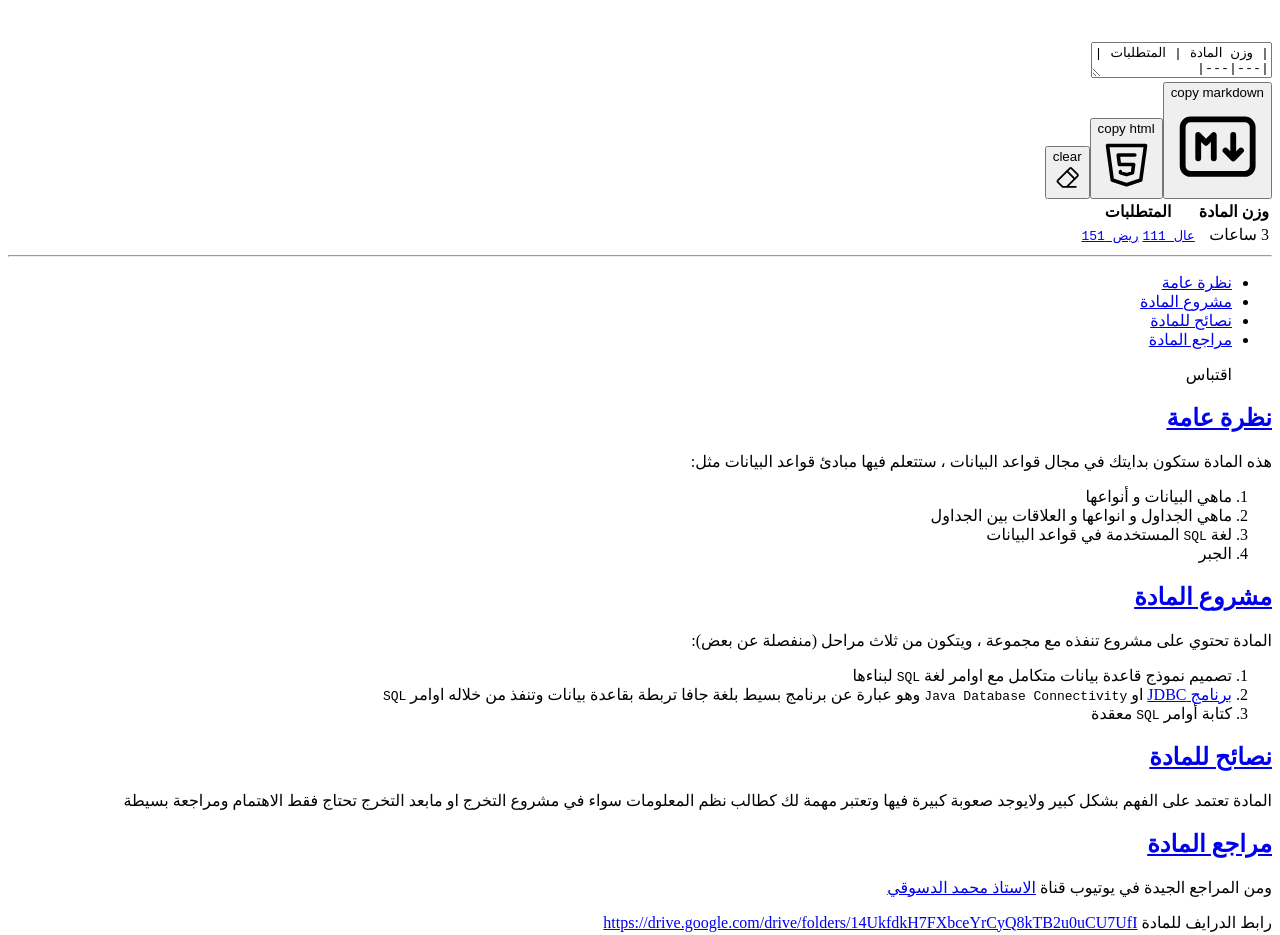
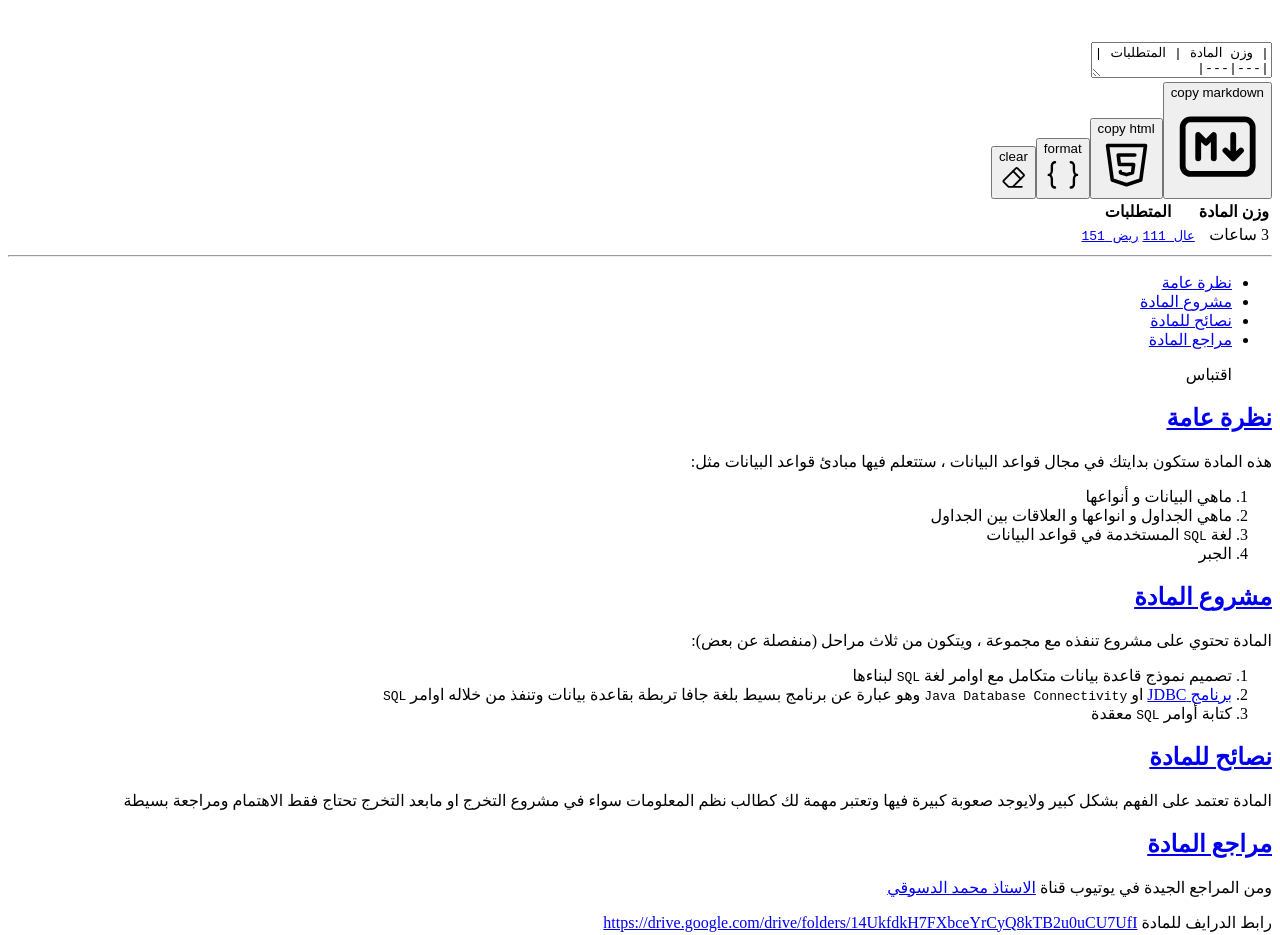
Before and after one commit to devmoath/marker, a Next.js app: page / in a window 1280 px wide. Shown: the part 2520-3455 px from the top of the page. Built offline with nearby package versions, Linux system fonts and the light colour scheme.

Commit message:
add format button

```diff
--- a/package.json
+++ b/package.json
@@ -12,6 +12,7 @@
         "markdown-it": "^12.0.6",
         "next": "^11.0.1",
         "react": "^17.0.2",
+        "prettier": "^2.3.1",
         "react-dom": "^17.0.2"
     },
     "devDependencies": {
@@ -20,7 +21,6 @@
         "daisyui": "^1.3.11",
         "node-ray": "^1.16.0",
         "postcss": "^8.3.5",
-        "prettier": "^2.3.1",
         "tailwindcss": "^2.2.4"
     },
     "prettier": {
--- a/pages/index.js
+++ b/pages/index.js
@@ -1,5 +1,7 @@
 import { useEffect, useRef, useState } from 'react';
 import MarkdownIt from 'markdown-it';
+import prettier from 'prettier';
+import parserMarkdown from 'prettier/parser-markdown';
 
 const parser = new MarkdownIt({
     html: true,
@@ -20,7 +22,7 @@ const defaultValue = `| وزن المادة | المتطلبات |
 
 > اقتباس
 
-<a name="نظرة-عامة"></a>
+<a name='نظرة-عامة'></a>
 
 ## [نظرة عامة](#نظرة-عامة)
 
@@ -33,7 +35,7 @@ const defaultValue = `| وزن المادة | المتطلبات |
 3. لغة \`SQL\` المستخدمة في قواعد البيانات
 4. الجبر
 
-<a name="مشروع-المادة"></a>
+<a name='مشروع-المادة'></a>
 
 ## [مشروع المادة](#مشروع-المادة)
 
@@ -44,14 +46,14 @@ const defaultValue = `| وزن المادة | المتطلبات |
    تربطة بقاعدة بيانات وتنفذ من خلاله اوامر \`SQL\`
 3. كتابة أوامر \`SQL\` معقدة
 
-<a name="نصائح-للمادة"></a>
+<a name='نصائح-للمادة'></a>
 
 ## [نصائح للمادة](#نصائح-للمادة)
 
 المادة تعتمد على الفهم بشكل كبير ولايوجد صعوبة كبيرة فيها وتعتبر مهمة لك كطالب نظم المعلومات سواء في مشروع التخرج او
 مابعد التخرج تحتاج فقط الاهتمام ومراجعة بسيطة
 
-<a name="مراجع-للمادة"></a>
+<a name='مراجع-للمادة'></a>
 
 ## [مراجع المادة](#مراجع-للمادة)
 
@@ -87,6 +89,19 @@ export default function Home() {
         textField.remove();
 
         alert('Copied the text: ' + markdown);
+    };
+
+    const format = () => {
+        const result = prettier.format(value, {
+            parser: 'markdown',
+            plugins: [parserMarkdown],
+            printWidth: 120,
+            singleQuote: true,
+            tabWidth: 4,
+            trailingComma: 'es5',
+        });
+
+        setValue(result);
     };
 
     return (
@@ -143,6 +158,23 @@ export default function Home() {
                             <path d="M15.5 8h-7l.5 4h6l-.5 3.5l-2.5 .75l-2.5 -.75l-.1 -.5" />
                         </svg>
                     </button>
+                    <button className="btn btn-accent" onClick={format}>
+                        format
+                        <svg
+                            xmlns="http://www.w3.org/2000/svg"
+                            className="w-8 h-8 mr-2"
+                            viewBox="0 0 24 24"
+                            strokeWidth="1.5"
+                            stroke="currentColor"
+                            fill="none"
+                            strokeLinecap="round"
+                            strokeLinejoin="round"
+                        >
+                            <path stroke="none" d="M0 0h24v24H0z" fill="none" />
+                            <path d="M7 4a2 2 0 0 0 -2 2v3a2 3 0 0 1 -2 3a2 3 0 0 1 2 3v3a2 2 0 0 0 2 2" />
+                            <path d="M17 4a2 2 0 0 1 2 2v3a2 3 0 0 0 2 3a2 3 0 0 0 -2 3v3a2 2 0 0 1 -2 2" />
+                        </svg>
+                    </button>
                     <button className="btn btn-secondary" onClick={() => setValue('')}>
                         clear
                         <svg
```
Also changed, not shown: 1 other file (tests, documents, lock files or other folders).
